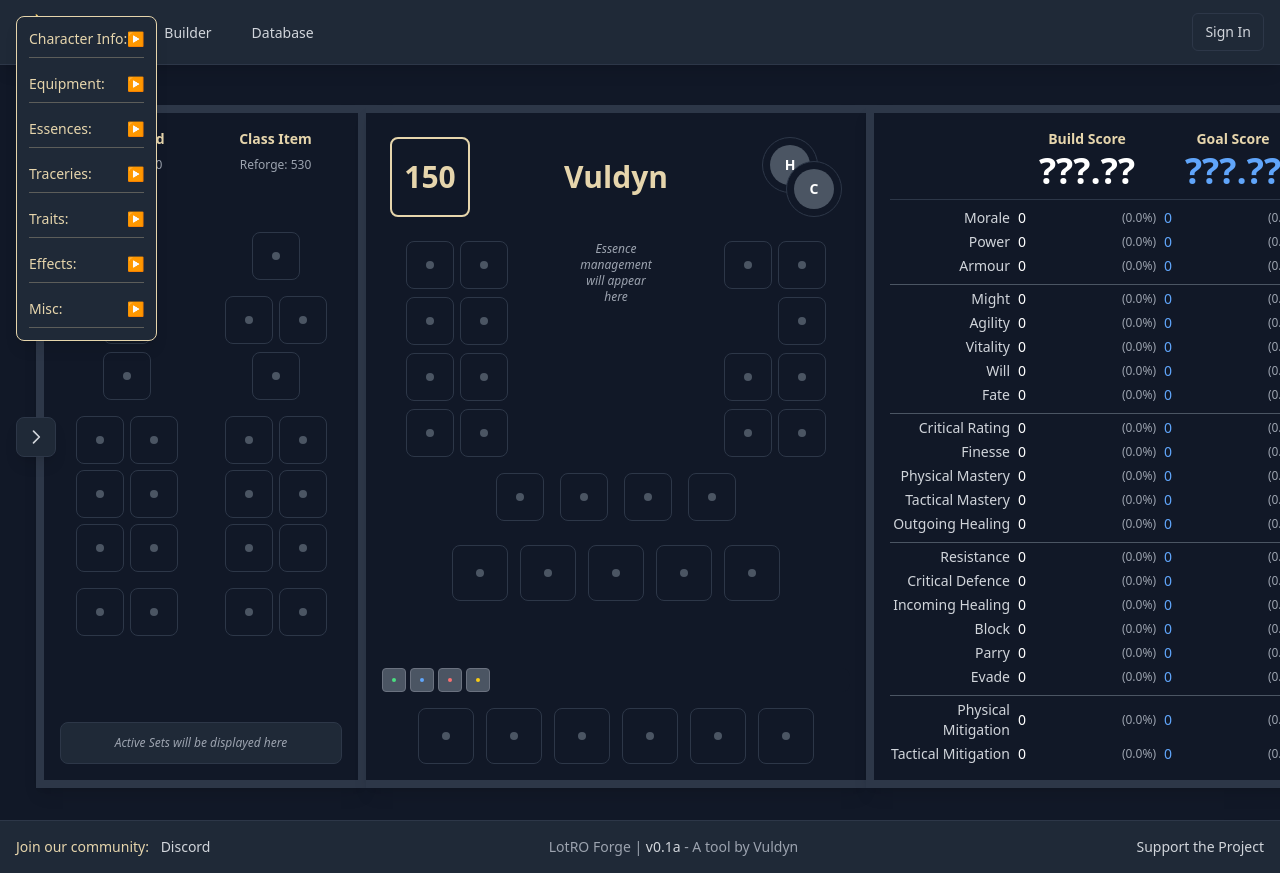
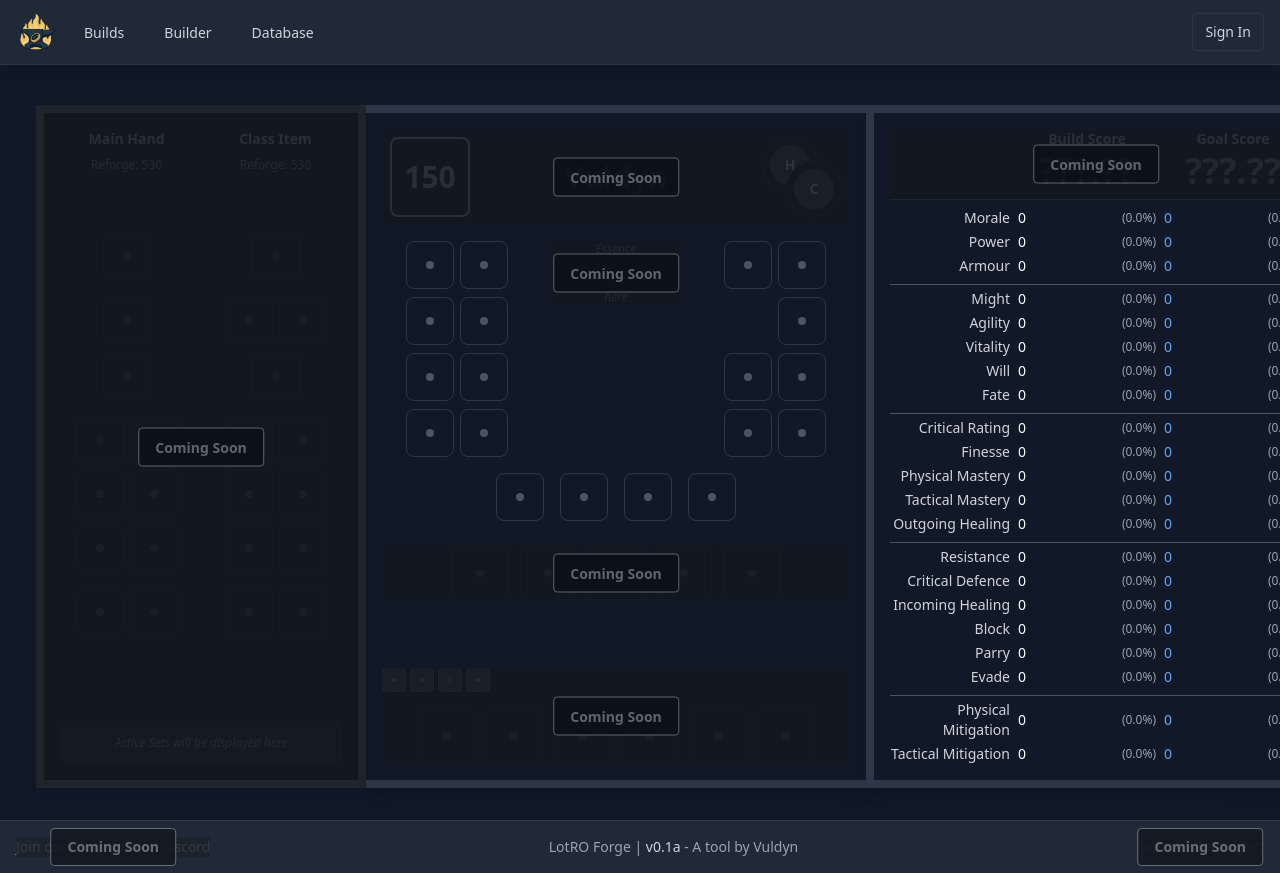
Before and after one commit to MarcBM/lotro-forge, a FastAPI app: template web/templates/builder/builder.html in a window 1280 px wide. Run offline with FastAPI, Linux system fonts and the light colour scheme; the template is opened without the code that fills it, so the values that code supplies are empty; parts of the project's set-up code (start-up, migrations or seed data) failed here and were passed over; some libraries are stand-ins or nearby versions.

Commit message:
Refactor builder templates and enhance UI elements
- Moved inline JavaScript from builder templates to separate files for improved organization.
- Implemented a "not-ready" class for UI elements to indicate upcoming features, enhancing user experience.
- Updated various sections of the builder interface to utilize the new "not-ready" styling, ensuring consistent visual feedback for incomplete features.

```diff
--- a/web/static/css/style.css
+++ b/web/static/css/style.css
@@ -142,3 +142,39 @@ html::-webkit-scrollbar-corner {
         grid-template-columns: 1fr;
     }
 }
+
+/* Greyed-out effect for elements not ready for testing */
+.not-ready {
+    position: relative;
+    opacity: 0.4;
+    pointer-events: none;
+    filter: grayscale(100%);
+}
+
+.not-ready::before {
+    content: "Coming Soon";
+    position: absolute;
+    top: 50%;
+    left: 50%;
+    transform: translate(-50%, -50%);
+    background-color: rgba(0, 0, 0, 0.8);
+    color: #E6D5AC;
+    padding: 8px 16px;
+    border-radius: 4px;
+    font-size: 14px;
+    font-weight: 600;
+    z-index: 10;
+    white-space: nowrap;
+    border: 1px solid #E6D5AC;
+}
+
+.not-ready::after {
+    content: "";
+    position: absolute;
+    top: 0;
+    left: 0;
+    right: 0;
+    bottom: 0;
+    background-color: rgba(17, 24, 39, 0.7);
+    z-index: 5;
+}
--- a/web/templates/builder/builder.html
+++ b/web/templates/builder/builder.html
@@ -17,10 +17,10 @@
             class="bg-lotro-darker h-full">
 
             <!-- Utility Panel Component -->
-            {% include "builder/utility-panel.html" %}
+            {# {% include "builder/utility-panel.html" %} #}
 
             <!-- Debug Panel Component -->
-            {% include "builder/debug-panel.html" %}
+            {# {% include "builder/debug-panel.html" %} #}
 
             <!-- Main content area -->
             <div class="w-full px-[5%] pt-6 pb-4 h-full flex items-start justify-center gap-0 relative">
--- a/web/templates/builder/sections/buffs.html
+++ b/web/templates/builder/sections/buffs.html
@@ -1,5 +1,5 @@
 <!-- Active Effects Section -->
-<div class="space-y-4 mt-auto">
+<div class="space-y-4 mt-auto not-ready">
     <!-- Active Effects Bar -->
     <div class="bg-lotro-darker rounded-lg">
         <div class="flex flex-wrap gap-1">
--- a/web/templates/builder/sections/character_info_header.html
+++ b/web/templates/builder/sections/character_info_header.html
@@ -1,5 +1,5 @@
 <!-- Character Info Header -->
-<div class="flex items-center p-2 mb-4">
+<div class="flex items-center p-2 mb-4 not-ready">
     <!-- Left: Large Level Display -->
     <div class="w-20 flex justify-start">
         <div class="flex items-center justify-center w-20 h-20 bg-lotro-darker border-2 border-lotro-gold rounded-lg">
--- a/web/templates/builder/sections/character_stats.html
+++ b/web/templates/builder/sections/character_stats.html
@@ -1,7 +1,7 @@
 <!-- Right Column: Stats -->
 <div class="w-full bg-lotro-darker p-4 h-full overflow-y-auto border-8 border-lotro-border shadow-lg justify-self-start flex flex-col" x-data="statsEngine">
     <!-- Header Section -->
-    <div class="grid grid-cols-[120px_1fr_1fr] gap-2 mb-2 pb-2 border-b border-lotro-border">
+    <div class="grid grid-cols-[120px_1fr_1fr] gap-2 mb-2 pb-2 border-b border-lotro-border not-ready">
         <!-- Left: Empty space where Stats title was -->
         <div></div>
 
--- a/web/templates/builder/sections/essence_management.html
+++ b/web/templates/builder/sections/essence_management.html
@@ -1,5 +1,5 @@
 <!-- Essence Management -->
-<div class="flex flex-col items-center justify-center px-8 min-w-32">
+<div class="flex flex-col items-center justify-center px-8 min-w-32 not-ready">
     <div class="text-gray-400 text-xs text-center italic">
         Essence<br>
         management<br>
--- a/web/templates/builder/sections/legendary_items.html
+++ b/web/templates/builder/sections/legendary_items.html
@@ -1,5 +1,5 @@
 <!-- Left Column: Legendary Items -->
-<div class="w-full bg-lotro-darker p-4 h-full overflow-y-auto border-8 border-lotro-border shadow-lg justify-self-end flex flex-col">
+<div class="w-full bg-lotro-darker p-4 h-full overflow-y-auto border-8 border-lotro-border shadow-lg justify-self-end flex flex-col not-ready">
     <!-- Names Section -->
     <div class="grid grid-cols-2 gap-4 mb-4">
         <!-- Left Weapon -->
--- a/web/templates/builder/sections/virtues.html
+++ b/web/templates/builder/sections/virtues.html
@@ -1,5 +1,5 @@
 <!-- Virtues -->
-<div class="flex justify-center mb-6">
+<div class="flex justify-center mb-6 not-ready">
     <div class="flex gap-3">
         <div class="w-14 h-14 bg-lotro-darker border border-lotro-border rounded-lg flex items-center justify-center hover:border-lotro-gold transition-colors duration-200 cursor-pointer">
             <div class="w-2 h-2 bg-gray-600 rounded"></div>
--- a/web/templates/builder/utility-panel.html
+++ b/web/templates/builder/utility-panel.html
@@ -11,7 +11,7 @@
     </button>
 
     <!-- Main Utility Panel -->
-    <div class="fixed left-4 top-1/2 transform -translate-y-1/2 z-50 bg-lotro-dark border border-lotro-border rounded-lg shadow-lg p-3 w-16"
+    <div class="fixed left-4 top-1/2 transform -translate-y-1/2 z-50 bg-lotro-dark border border-lotro-border rounded-lg shadow-lg p-3 w-16 not-ready"
          x-show="utilityPanelExpanded"
          x-transition:enter="transition ease-out duration-300 transform"
          x-transition:enter-start="opacity-0 -translate-x-full"
--- a/web/templates/components/footer.html
+++ b/web/templates/components/footer.html
@@ -3,7 +3,7 @@
     <div class="max-w-7xl mx-auto py-4 px-4">
         <div class="flex justify-between items-center text-sm">
             <!-- Community Links -->
-            <div class="text-lotro-secondary">
+            <div class="text-lotro-secondary not-ready">
                 <span class="text-lotro-gold">Join our community:</span>
                 <a href="#" class="ml-2 text-lotro-primary hover:text-lotro-gold transition-colors duration-200">Discord</a>
             </div>
@@ -16,7 +16,7 @@
             </div>
 
             <!-- Donation -->
-            <div>
+            <div class="not-ready">
                 <a href="#" class="text-lotro-primary hover:text-lotro-gold transition-colors duration-200">Support the Project</a>
             </div>
         </div>
```
Also changed, not shown: COMPLETED.md (+30 -0 lines), IN_PROGRESS.md (+1 -7 lines), TODO.md (+0 -16 lines), sprints/RELEASE_WORKFLOW.md (deleted, +0 -64 lines).
